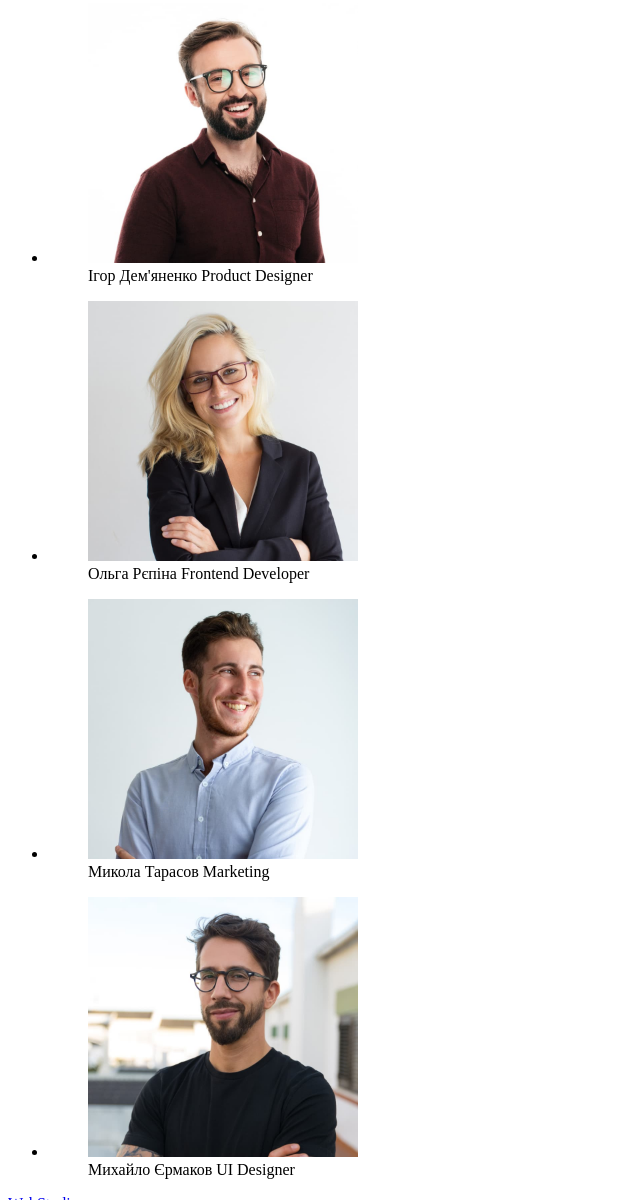
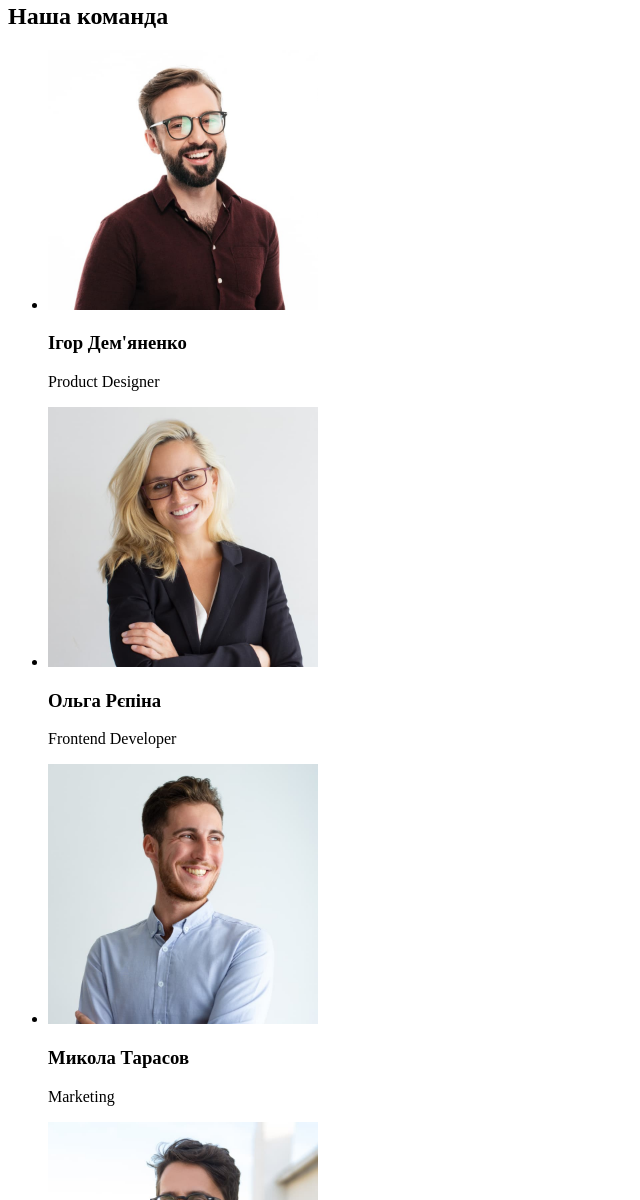
Before and after one commit to IhorKulinskyi/goit-markup-hw-01, a plain HTML site: page index.html in a window 1280 px wide. Shown: the part 1600-2800 px from the top of the page, without its empty margins (0-640 px from the left). Drawn offline with Linux system fonts and the light colour scheme.

Commit message:
дороблено згідо вимог ментора

```diff
--- a/index.html
+++ b/index.html
@@ -1,9 +1,9 @@
 <!DOCTYPE html>
-<html lang="en">
+<html lang="uk">
   <head>
-    <meta charset="UTF-8">
-    <meta http-equiv="X-UA-Compatible" content="IE=edge">
-    <meta name="viewport" content="width=device-width, initial-scale=1.0">
+    <meta charset="UTF-8" />
+    <meta http-equiv="X-UA-Compatible" content="IE=edge" />
+    <meta name="viewport" content="width=device-width, initial-scale=1.0" />
     <title>Document</title>
   </head>
   <body>
@@ -25,26 +25,26 @@
     <!--Main content-->
     <main>
       <!--Hero-->
-    <div>
       <section>
         <h1>Ефективні рішення для вашого бізнесу</h1>
-            <button>Замовити послугу</button>
+        <button type="button">Замовити послугу</button>
       </section>
-    </div>
       <!--Features-->
-    <div>
       <section>
+        <h2>Переваги</h2>
         <ul>
           <li>
             <h2>УВАГА ДО ДЕТАЛЕЙ</h2>
             <p>
-                    Ідейні міркування, і навіть початок повсякденної роботи з формування позиції.
+              Ідейні міркування, і навіть початок повсякденної роботи з
+              формування позиції.
             </p>
           </li>
           <li>
             <h2>ПУНКТУАЛЬНІСТЬ</h2>
             <p>
-                    Завдання організації, особливо рамки і місце навчання кадрів тягне у себе.
+              Завдання організації, особливо рамки і місце навчання кадрів тягне
+              у себе.
             </p>
           </li>
           <li>
@@ -56,67 +56,69 @@
           <li>
             <h2>СУЧАСНІ ТЕХНОЛОГІЇ</h2>
             <p>
-                    Значимість цих проблем настільки очевидна, що реалізація планових завдань.
+              Значимість цих проблем настільки очевидна, що реалізація планових
+              завдань.
             </p>
           </li>
         </ul>
       </section>
-    </div>
       <!--What our company does-->
-    <div>
       <section>
         <h2>Чим ми займаємося</h2>
         <ul>
-            <li><img src="./images/img.jpg" alt="Typin on the keyboard" width="370"></li>
-            <li><img src="./images/img1.jpg" alt="Gadgets" width="370"></li>
-            <li><img src="./images/img2.jpg" alt="Design" width="370"></li>
+          <li>
+            <img
+              src="./images/img.jpg"
+              alt="Typin on the keyboard"
+              width="370"
+            />
+          </li>
+          <li><img src="./images/img1.jpg" alt="Gadgets" width="370" /></li>
+          <li><img src="./images/img2.jpg" alt="Design" width="370" /></li>
         </ul>
       </section>
-    </div>
       <!--Out team-->
-    <div>
       <section>
         <h2>Наша команда</h2>
         <ul>
           <li>
-                <figure>
-                    <img src="./images/team1.jpg" alt="Ігор Дем'яненко Product Designer" width="270">
-                    <figcaption>
-                        Ігор Дем'яненко
-                        Product Designer
-                    </figcaption>
-                </figure>
+            <img
+              src="./images/team1.jpg"
+              alt="Ігор Дем'яненко Product Designer"
+              width="270"
+            />
+            <h3>Ігор Дем'яненко</h3>
+            <p lang="en">Product Designer</p>
           </li>
           <li>
-                <figure>
-                    <img src="./images/team2.jpg" alt="Ольга Рєпіна Frontend Developer" width="270">
-                    <figcaption>
-                        Ольга Рєпіна
-                        Frontend Developer
-                    </figcaption>
-                </figure>
+            <img
+              src="./images/team2.jpg"
+              alt="Ольга Рєпіна Frontend Developer"
+              width="270"
+            />
+            <h3>Ольга Рєпіна</h3>
+            <p lang="en">Frontend Developer</p>
           </li>
           <li>
-                <figure>
-                    <img src="./images/team3.jpg" alt="Микола Тарасов Marketing" width="270">
-                    <figcaption>
-                        Микола Тарасов
-                        Marketing
-                    </figcaption>
-                </figure>
+            <img
+              src="./images/team3.jpg"
+              alt="Микола Тарасов Marketing"
+              width="270"
+            />
+            <h3>Микола Тарасов</h3>
+            <p lang="en">Marketing</p>
           </li>
           <li>
-                <figure>
-                    <img src="./images/team4.jpg" alt="Михайло Єрмаков UI Designer" width="270">
-                    <figcaption>
-                        Михайло Єрмаков
-                        UI Designer
-                    </figcaption>
-                </figure>
+            <img
+              src="./images/team4.jpg"
+              alt="Михайло Єрмаков UI Designer"
+              width="270"
+            />
+            <h3>Михайло Єрмаков</h3>
+            <p lang="en">UI Designer</p>
           </li>
         </ul>
       </section>
-    </div>
     </main>
     <!--Footer-->
     <footer>
```
Lines whose indentation alone changed are shown as unchanged.
